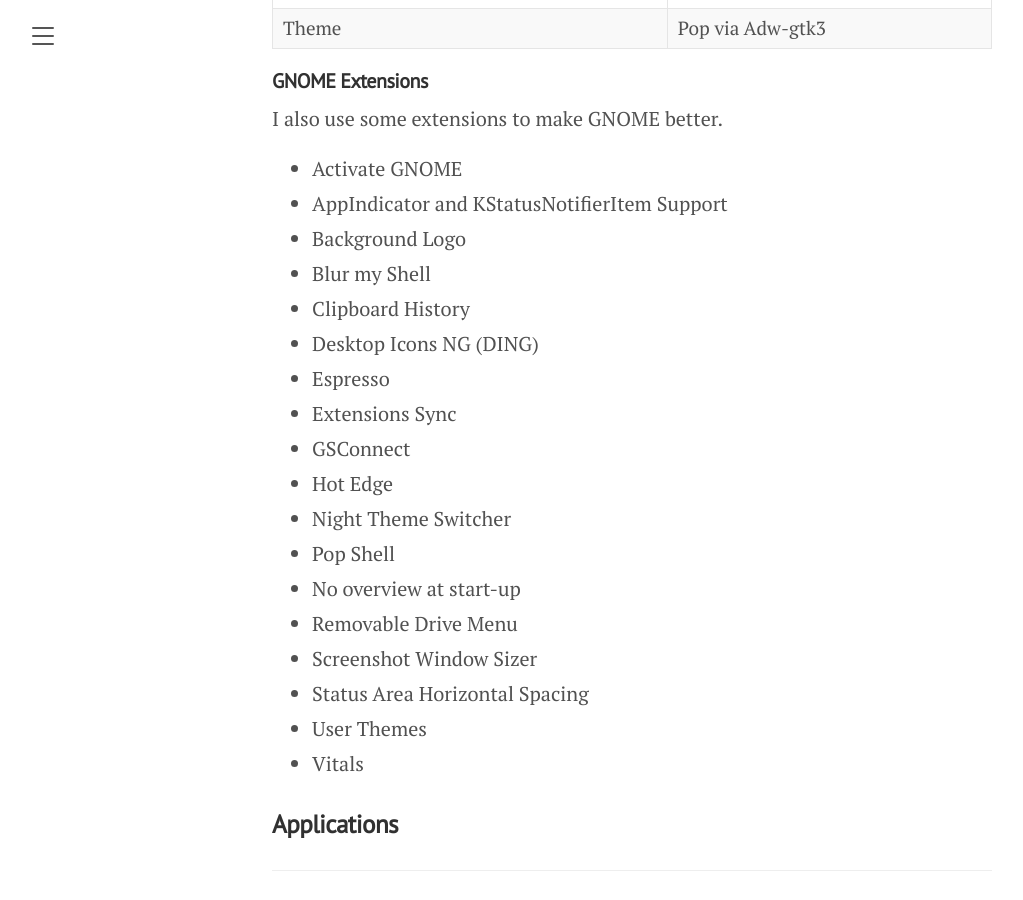
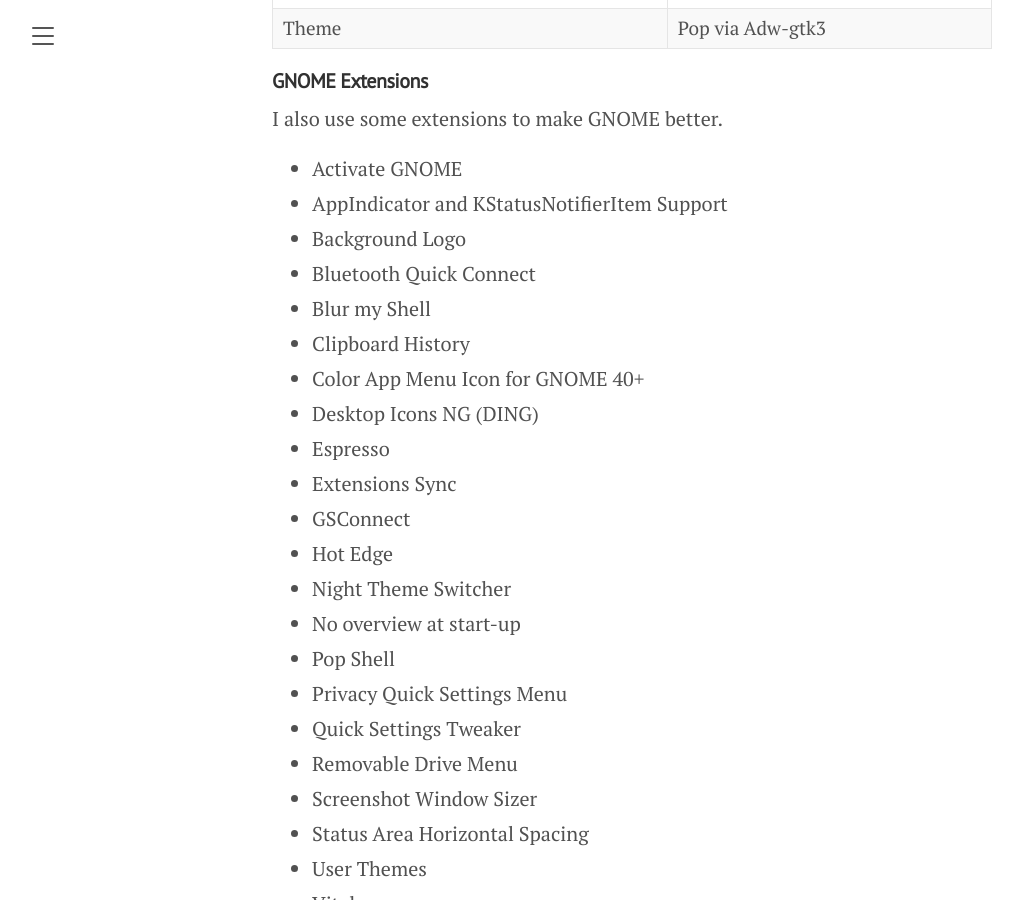
Before and after one commit to TwoPizza9621536/twopizza9621536.github.io, a Jekyll site: the page built from main/about.md, in a window 1280 px wide and 900 px high, scrolled down 1127 px. Shown: the whole window, without its empty margins (8-1031 px from the left). Built offline with Jekyll 4.4.1, drawn with Linux system fonts in a browser that asks for light colours; cached includes are drawn as plain includes.

Commit message:
Add mroe GNOME Extensions
Signed-off-by: Samuel Wu 吴申榕 <twopizza9621536@gmail.com>

```diff
--- a/main/about.md
+++ b/main/about.md
@@ -50,16 +50,20 @@
 * Activate GNOME
 * AppIndicator and KStatusNotifierItem Support
 * Background Logo
+* Bluetooth Quick Connect
 * Blur my Shell
 * Clipboard History
+* Color App Menu Icon for GNOME 40+
 * Desktop Icons NG (DING)
 * Espresso
 * Extensions Sync
 * GSConnect
 * Hot Edge
 * Night Theme Switcher
+* No overview at start-up
 * Pop Shell
-* No overview at start-up
+* Privacy Quick Settings Menu
+* Quick Settings Tweaker
 * Removable Drive Menu
 * Screenshot Window Sizer
 * Status Area Horizontal Spacing
```
Also changed, not shown: main/index.md (+6 -3 lines).
